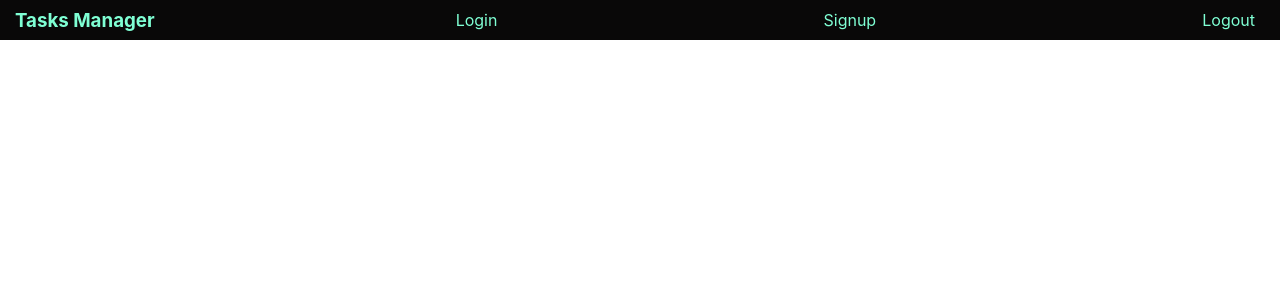
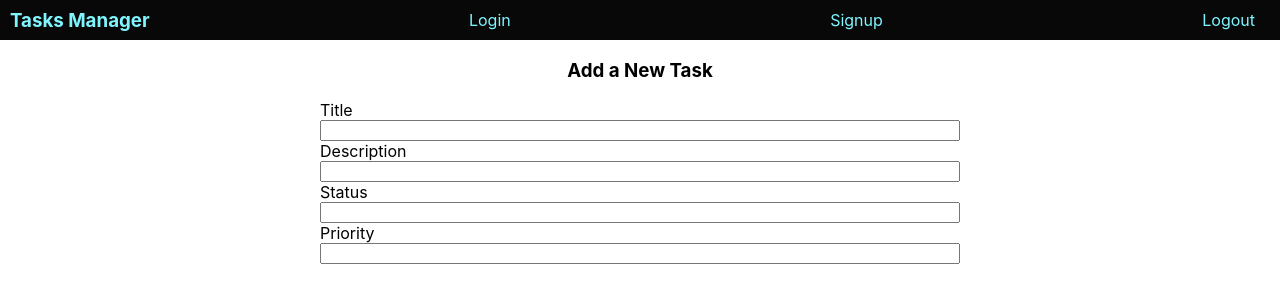
Before and after one commit to ntwigamartin/tasks-manager, a React (Create React App) app: page /tasks in a window 1280 px wide. Shown: the top 300 px of the page. Built offline with nearby package versions, Linux system fonts and the light colour scheme.

Commit message:
add taks form

```diff
--- a/src/app/App.js
+++ b/src/app/App.js
@@ -4,12 +4,14 @@ import './App.css';
 import Login from '../user/Login';
 import Signup from "../user/Signup";
 import Navbar from './Navbar';
+import Tasks from "../tasks/Tasks";
 
 function App() {
   return (
     <BrowserRouter>
       <Navbar />
       <Routes>
+        <Route path="/tasks" element={<Tasks />}></Route>
         <Route path="/login" element={<Login />}></Route>
         <Route path="/signup" element={<Signup />}></Route>
       </Routes>
--- a/src/app/Navbar.css
+++ b/src/app/Navbar.css
@@ -8,12 +8,12 @@ nav {
 
 nav > a {
     padding: 10px;
-    color: aquamarine;
+    color: rgb(127, 246, 255);
     text-decoration: none;
     margin-right: 15px;
 }
 
 nav > h3 {
-    color: aquamarine;
+    color: rgb(127, 246, 255);
     margin-left: 15px;
 }
--- a/src/app/Navbar.js
+++ b/src/app/Navbar.js
@@ -5,7 +5,7 @@ import { Link } from 'react-router-dom';
 function Navbar(){
     return(
         <nav>
-            <h3>Tasks Manager</h3>
+            <Link to='/tasks'><h3>Tasks Manager</h3></Link>
             <Link to="/login" >Login</Link>
             <Link to="/signup" >Signup</Link>
             <Link to="/" >Logout</Link>
--- /dev/null
+++ b/src/tasks/Add-tasks.js
@@ -0,0 +1,25 @@
+import React from 'react';
+import './tasks.css'
+
+function AddTasks(){
+    return (
+        <div className='add-tasks' >
+            <h3>Add a New Task</h3>
+            <form>
+                <label htmlFor='title' >Title</label>
+                <input type="text" value="" />
+
+                <label htmlFor='description' >Description</label>
+                <input type="text" value="" />
+
+                <label htmlFor='status' >Status</label>
+                <input type="number" value="" />
+
+                <label htmlFor='priority' >Priority</label>
+                <input type="number" value="" />
+            </form>
+        </div>
+    )
+}
+
+export default AddTasks;
--- /dev/null
+++ b/src/tasks/List-tasks.js
@@ -0,0 +1,11 @@
+import React from 'react';
+
+function ListTasks(){
+    return (
+        <div>
+
+        </div>
+    )
+}
+
+export default ListTasks;
--- /dev/null
+++ b/src/tasks/Tasks.js
@@ -0,0 +1,14 @@
+import React from "react";
+import ListTasks from "./List-tasks";
+import AddTasks from "./Add-tasks";
+
+function Tasks(){
+    return (
+       <div>
+         <ListTasks />
+         <AddTasks />
+       </div>
+    )
+}
+
+export default Tasks;
--- /dev/null
+++ b/src/tasks/tasks.css
@@ -0,0 +1,10 @@
+.add-tasks > form {
+    display: flex;
+    flex-direction: column;
+    margin-left: 25%;
+    margin-right: 25%;
+}
+
+.add-tasks >h3 {
+    text-align: center;
+}
```
